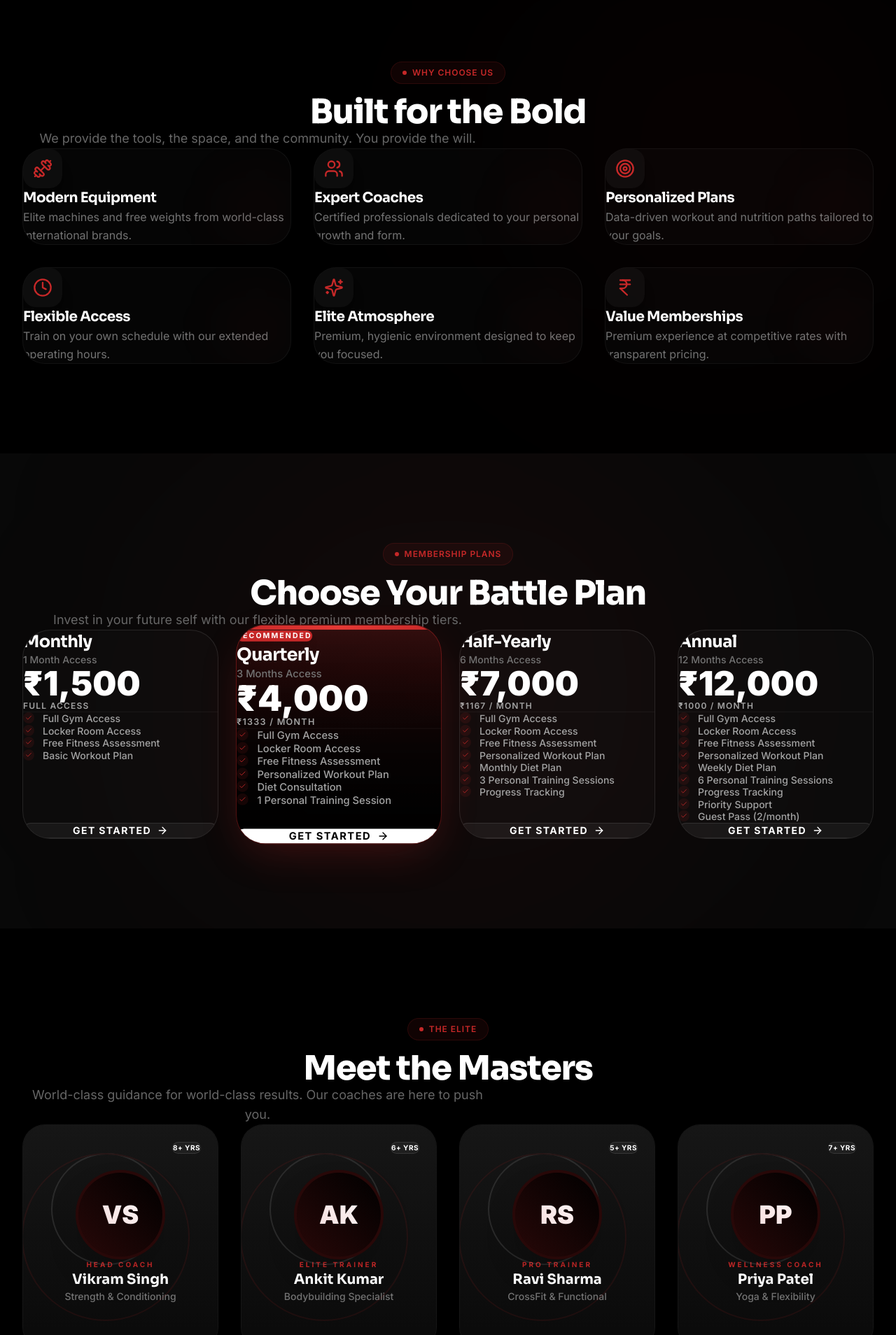
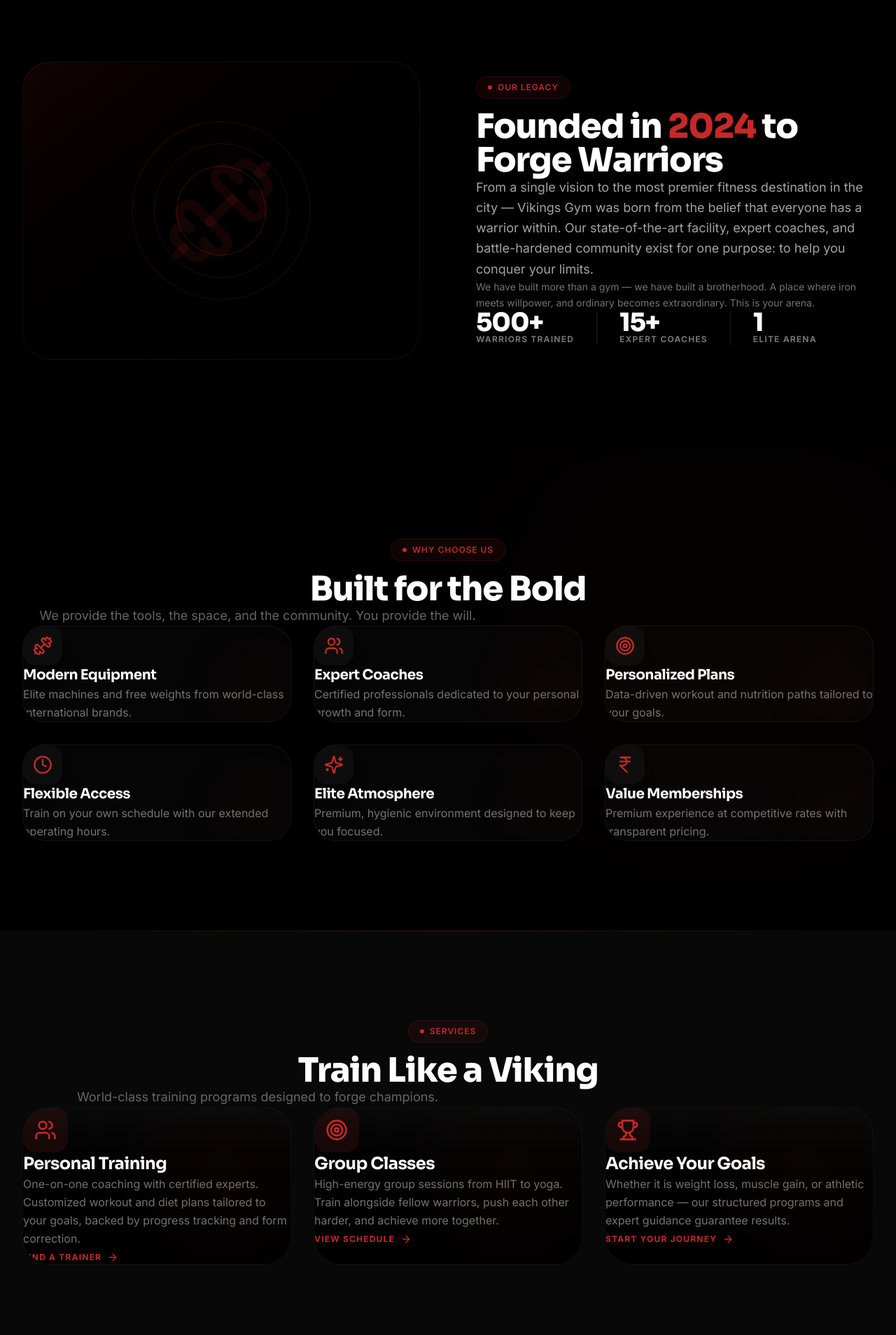
Before and after one commit to ritwikamit/Vikings-Gym, a Next.js app: page / in a window 1280 px wide. Shown: the part 840-2748 px from the top of the page at 70% size. Built offline with nearby package versions, Linux system fonts and the light colour scheme.

Commit message:
feat: Gold's Gym-inspired homepage redesign — brand heritage section, services cards, blog preview, free trial CTA

```diff
--- a/src/app/(public)/page.tsx
+++ b/src/app/(public)/page.tsx
@@ -10,7 +10,7 @@ import {
   Zap, Send, Crown, Award,
 } from 'lucide-react';
 import { cn, formatCurrency, calculateBMI, getBMICategory, getInitials } from '@/lib/utils';
-import { MEMBERSHIP_PLANS, TESTIMONIALS, FAQS, GYM_INFO } from '@/lib/constants';
+import { MEMBERSHIP_PLANS, TESTIMONIALS, FAQS, GYM_INFO, BLOG_POSTS } from '@/lib/constants';
 
 /* ─── Animation Wrappers ─── */
 function Reveal({ children, className, delay = 0, direction = 'up' }: {
@@ -190,6 +190,56 @@ function HeroSection() {
           <motion.div className="w-1.5 h-1.5 bg-[#C62828] rounded-full shadow-[0_0_10px_#C62828]" />
         </motion.div>
       </motion.div>
+    </section>
+  );
+}
+
+/* ─── BRAND HERITAGE ─── */
+function BrandHeritage() {
+  return (
+    <section className="section-padding bg-black relative overflow-hidden">
+      <div className="max-w-7xl mx-auto px-4 sm:px-6 lg:px-8">
+        <div className="grid grid-cols-1 lg:grid-cols-2 gap-12 lg:gap-20 items-center">
+          <Reveal direction="left" className="relative">
+            <div className="relative rounded-[2.5rem] overflow-hidden aspect-[4/3] bg-gradient-to-br from-[#C62828]/10 to-black border border-white/5 flex items-center justify-center">
+              <div className="absolute inset-0 flex items-center justify-center">
+                <Dumbbell className="w-40 h-40 text-[#C62828]/10" />
+              </div>
+              <div className="absolute top-1/2 left-1/2 -translate-x-1/2 -translate-y-1/2 w-64 h-64 border-2 border-[#C62828]/10 rounded-full" />
+              <div className="absolute top-1/2 left-1/2 -translate-x-1/2 -translate-y-1/2 w-48 h-48 border border-[#C62828]/20 rounded-full" />
+              <div className="absolute top-1/2 left-1/2 -translate-x-1/2 -translate-y-1/2 w-32 h-32 border border-[#C62828]/30 rounded-full" />
+            </div>
+          </Reveal>
+          <Reveal direction="right">
+            <SectionBadge>Our Legacy</SectionBadge>
+            <h2 className="text-3xl sm:text-4xl lg:text-5xl font-extrabold text-white mb-6 tracking-tight">
+              Founded in <span className="text-[#C62828]">2024</span> to Forge Warriors
+            </h2>
+            <p className="text-[#A3A3A3] text-base sm:text-lg leading-relaxed mb-6">
+              From a single vision to the most premier fitness destination in the city — Vikings Gym was born from the belief that everyone has a warrior within. Our state-of-the-art facility, expert coaches, and battle-hardened community exist for one purpose: to help you conquer your limits.
+            </p>
+            <p className="text-[#737373] text-sm leading-relaxed mb-8">
+              We have built more than a gym — we have built a brotherhood. A place where iron meets willpower, and ordinary becomes extraordinary. This is your arena.
+            </p>
+            <div className="flex items-center gap-8">
+              <div>
+                <p className="font-podium text-4xl text-white">500+</p>
+                <p className="text-[#737373] text-xs uppercase tracking-widest font-bold">Warriors Trained</p>
+              </div>
+              <div className="w-px h-12 bg-white/10" />
+              <div>
+                <p className="font-podium text-4xl text-white">15+</p>
+                <p className="text-[#737373] text-xs uppercase tracking-widest font-bold">Expert Coaches</p>
+              </div>
+              <div className="w-px h-12 bg-white/10" />
+              <div>
+                <p className="font-podium text-4xl text-white">1</p>
+                <p className="text-[#737373] text-xs uppercase tracking-widest font-bold">Elite Arena</p>
+              </div>
+            </div>
+          </Reveal>
+        </div>
+      </div>
     </section>
   );
 }
@@ -374,48 +424,64 @@ function TrainerShowcase() {
   );
 }
 
-/* ─── FACILITIES GALLERY ─── */
-function FacilitiesGallery() {
-  const facilities = [
-    { title: 'Strength Zone', desc: 'Power racks, platforms, & Olympic weights.', category: 'Strength', size: 'large' },
-    { title: 'Cardio Arena', desc: 'Smart treadmills & endurance gear.', category: 'Cardio', size: 'small' },
-    { title: 'Functional Area', desc: 'CrossFit rig & battle ropes.', category: 'Functional', size: 'small' },
-    { title: 'Premium Locker', desc: 'Showers, sauna & secure storage.', category: 'Amenities', size: 'small' },
-    { title: 'Recovery Zone', desc: 'Stretch & massage therapy area.', category: 'Recovery', size: 'small' },
+/* ─── SERVICES ─── */
+function ServicesSection() {
+  const services = [
+    {
+      icon: Users,
+      title: 'Personal Training',
+      desc: 'One-on-one coaching with certified experts. Customized workout and diet plans tailored to your goals, backed by progress tracking and form correction.',
+      cta: 'Find a Trainer',
+      href: '/trainers',
+    },
+    {
+      icon: Target,
+      title: 'Group Classes',
+      desc: 'High-energy group sessions from HIIT to yoga. Train alongside fellow warriors, push each other harder, and achieve more together.',
+      cta: 'View Schedule',
+      href: '/about',
+    },
+    {
+      icon: Trophy,
+      title: 'Achieve Your Goals',
+      desc: 'Whether it is weight loss, muscle gain, or athletic performance — our structured programs and expert guidance guarantee results.',
+      cta: 'Start Your Journey',
+      href: '/plans',
+    },
   ];
 
   return (
-    <section className="section-padding bg-[#080808] relative">
+    <section className="section-padding bg-[#080808] relative overflow-hidden">
+      <div className="absolute top-0 left-0 w-full h-px bg-gradient-to-r from-transparent via-[#C62828]/30 to-transparent" />
       <div className="max-w-7xl mx-auto px-4 sm:px-6 lg:px-8">
-        <SectionHeading badge="Facilities" title="The Arena" subtitle="10,000 sq ft of world-class training space designed for peak performance." />
-        <div className="grid grid-cols-1 sm:grid-cols-2 lg:grid-cols-3 gap-4 auto-rows-[240px]">
-          {facilities.map((f, i) => (
-            <Reveal key={f.title} delay={i * 0.1}
-              className={cn(
-                'relative group rounded-3xl overflow-hidden bg-[#0A0A0A] border border-white/5 transition-all duration-700',
-                f.size === 'large' ? 'sm:col-span-2 sm:row-span-2' : ''
-              )}
+        <SectionHeading badge="Services" title="Train Like a Viking" subtitle="World-class training programs designed to forge champions." />
+        <StaggerContainer className="grid grid-cols-1 lg:grid-cols-3 gap-6 lg:gap-8">
+          {services.map((s) => (
+            <motion.div key={s.title} variants={staggerItem}
+              className="group relative rounded-[2.5rem] overflow-hidden border border-white/5 hover:border-[#C62828]/40 transition-all duration-700 bg-gradient-to-b from-[#0A0A0A] to-black"
             >
-              <div className="absolute inset-0 bg-gradient-to-t from-black via-black/20 to-transparent z-10 opacity-80 group-hover:opacity-60 transition-opacity" />
-              <div className="absolute inset-0 nordic-pattern opacity-10 group-hover:opacity-20 transition-opacity" />
-              <div className="absolute inset-0 bg-[#C62828]/5 opacity-0 group-hover:opacity-100 transition-opacity" />
-
-              <div className="relative z-20 p-8 flex flex-col justify-end h-full translate-y-4 group-hover:translate-y-0 transition-transform duration-500">
-                <span className="inline-flex items-center px-3 py-1 rounded-full bg-[#C62828] text-white text-[9px] font-bold uppercase tracking-[0.2em] w-fit mb-3 shadow-lg">
-                  {f.category}
-                </span>
-                <h3 className={cn('font-bold text-white tracking-tight', f.size === 'large' ? 'text-4xl' : 'text-xl')}>{f.title}</h3>
-                <p className="text-[#737373] text-sm mt-2 max-w-xs group-hover:text-white/70 transition-colors">{f.desc}</p>
-              </div>
-
-              <div className="absolute top-6 right-6 z-20 opacity-0 group-hover:opacity-100 transition-opacity duration-500">
-                <div className="w-10 h-10 rounded-full bg-white/10 backdrop-blur-md flex items-center justify-center border border-white/20">
-                  <ArrowUpRight className="w-5 h-5 text-white" />
+              <div className="relative p-10 pb-0">
+                <div className="absolute top-0 right-0 w-48 h-48 bg-[#C62828]/5 rounded-full blur-3xl -mr-24 -mt-24 group-hover:bg-[#C62828]/10 transition-colors" />
+                <div className="relative mb-8">
+                  <div className="w-16 h-16 rounded-2xl bg-[#C62828]/10 flex items-center justify-center shadow-2xl group-hover:scale-110 transition-transform duration-500">
+                    <s.icon className="w-8 h-8 text-[#C62828]" />
                   </div>
                 </div>
-            </Reveal>
+                <h3 className="text-2xl font-bold text-white mb-4 tracking-tight group-hover:text-[#C62828] transition-colors">{s.title}</h3>
+                <p className="text-[#737373] text-base leading-relaxed">{s.desc}</p>
+              </div>
+              <div className="p-10 pt-8">
+                <Link href={s.href}
+                  className="inline-flex items-center gap-2 text-[#C62828] text-xs font-bold tracking-widest uppercase group/link hover:text-white transition-colors"
+                >
+                  {s.cta}
+                  <ArrowRight className="w-4 h-4 transition-transform group-hover/link:translate-x-1" />
+                </Link>
+              </div>
+              <div className="absolute bottom-0 left-0 right-0 h-0.5 bg-gradient-to-r from-[#C62828] via-[#C62828]/50 to-transparent scale-x-0 group-hover:scale-x-100 transition-transform duration-700 origin-left" />
+            </motion.div>
           ))}
-        </div>
+        </StaggerContainer>
       </div>
     </section>
   );
@@ -664,6 +730,57 @@ function FAQSection() {
   );
 }
 
+/* ─── BLOG PREVIEW ─── */
+function BlogPreview() {
+  return (
+    <section className="section-padding bg-[#080808] relative">
+      <div className="absolute top-0 right-0 w-[400px] h-[400px] bg-[#C62828]/5 rounded-full blur-[120px]" />
+      <div className="max-w-7xl mx-auto px-4 sm:px-6 lg:px-8 relative z-10">
+        <SectionHeading badge="Latest News" title="Vikings Chronicles" subtitle="Training tips, nutrition guides, and stories from the arena." />
+        <StaggerContainer className="grid grid-cols-1 sm:grid-cols-2 lg:grid-cols-3 gap-6 lg:gap-8">
+          {BLOG_POSTS.map((post) => (
+            <motion.div key={post.title} variants={staggerItem}
+              className="group relative rounded-[2rem] overflow-hidden bg-[#0A0A0A] border border-white/5 hover:border-[#C62828]/40 transition-all duration-500"
+            >
+              <div className="relative h-52 bg-gradient-to-br from-[#161616] to-black flex items-center justify-center overflow-hidden">
+                <div className="absolute inset-0 opacity-10 group-hover:opacity-20 transition-opacity">
+                  <div className="absolute top-5 left-5 w-24 h-24 border-2 border-white/10 rounded-full" />
+                  <div className="absolute bottom-5 right-5 w-32 h-32 border-2 border-[#C62828]/20 rounded-full" />
+                </div>
+                <div className="relative w-16 h-16 rounded-2xl bg-[#C62828]/10 flex items-center justify-center group-hover:scale-110 transition-transform duration-500 shadow-lg">
+                  <Trophy className="w-8 h-8 text-[#C62828]" />
+                </div>
+                <span className="absolute top-4 left-4 px-3 py-1 rounded-full bg-[#C62828] text-white text-[9px] font-bold tracking-wider uppercase">
+                  {post.category}
+                </span>
+              </div>
+              <div className="p-6 lg:p-8">
+                <p className="text-[#737373] text-[10px] font-bold uppercase tracking-widest mb-3">{post.date}</p>
+                <h3 className="text-lg font-bold text-white mb-3 tracking-tight leading-snug group-hover:text-[#C62828] transition-colors">{post.title}</h3>
+                <p className="text-[#666] text-sm leading-relaxed mb-6">{post.excerpt}</p>
+                <Link href={post.slug}
+                  className="inline-flex items-center gap-2 text-[#C62828] text-xs font-bold tracking-widest uppercase group/link hover:text-white transition-colors"
+                >
+                  Read More
+                  <ArrowRight className="w-4 h-4 transition-transform group-hover/link:translate-x-1" />
+                </Link>
+              </div>
+            </motion.div>
+          ))}
+        </StaggerContainer>
+        <Reveal className="text-center mt-12">
+          <Link href="/blog"
+            className="inline-flex items-center gap-2 text-[#737373] hover:text-[#C62828] text-sm font-bold tracking-widest uppercase transition-all group"
+          >
+            View All Articles
+            <ArrowRight className="w-4 h-4 group-hover:translate-x-2 transition-transform" />
+          </Link>
+        </Reveal>
+      </div>
+    </section>
+  );
+}
+
 /* ─── CONTACT ─── */
 function ContactSection() {
   const [formState, setFormState] = useState({ name: '', email: '', phone: '', message: '' });
@@ -757,39 +874,37 @@ function ContactSection() {
   );
 }
 
-/* ─── CTA ─── */
-function CTABanner() {
+/* ─── FREE TRIAL CTA ─── */
+function FreeTrialCTA() {
   return (
-    <section className="py-20 lg:py-32 relative overflow-hidden bg-black">
-      <div className="absolute top-1/2 left-1/2 -translate-x-1/2 -translate-y-1/2 w-[1000px] h-[600px] bg-[#C62828]/10 rounded-full blur-[150px] pointer-events-none" />
-
-      <div className="max-w-7xl mx-auto px-4 sm:px-6 lg:px-8">
-        <Reveal>
-          <div className="relative rounded-[3rem] overflow-hidden bg-gradient-to-br from-[#C62828] to-[#8E0000] p-1 shadow-2xl shadow-[#C62828]/20">
-            <div className="relative rounded-[2.9rem] overflow-hidden bg-black/40 backdrop-blur-xl px-8 py-16 sm:py-20 lg:py-24 text-center">
-              <div className="absolute top-0 right-0 p-20 opacity-10 pointer-events-none">
-                <Dumbbell className="w-64 h-64 text-white -rotate-12" />
+    <section className="py-20 lg:py-24 relative overflow-hidden bg-black">
+      <div className="absolute top-1/2 left-1/2 -translate-x-1/2 -translate-y-1/2 w-full h-full max-w-4xl bg-[#C62828]/10 rounded-full blur-[150px] pointer-events-none" />
+      <div className="max-w-7xl mx-auto px-4 sm:px-6 lg:px-8 relative z-10">
+        <Reveal className="text-center">
+          <div className="inline-flex items-center gap-2 px-4 py-2 rounded-full glass border border-white/10 text-white text-[10px] font-bold tracking-[0.4em] uppercase mb-6">
+            <Sparkles className="w-3.5 h-3.5 text-[#C62828]" />
+            Not Sure Yet?
           </div>
-
-              <div className="relative z-10">
-                <h2 className="font-podium text-4xl sm:text-6xl lg:text-7xl text-white mb-6 leading-none">Ready to <span className="text-[#C62828]">Transform?</span></h2>
-                <p className="text-white/70 text-lg sm:text-xl max-w-2xl mx-auto mb-12 font-medium">
-                  The only bad workout is the one that didn&apos;t happen. Join the Vikings tribe today and unleash your potential.
+          <h2 className="font-podium text-4xl sm:text-5xl lg:text-6xl text-white mb-6 leading-none">
+            Try Us for{' '}
+            <span className="gradient-text-fire">FREE</span>
+          </h2>
+          <p className="text-[#A3A3A3] text-lg sm:text-xl max-w-2xl mx-auto mb-10 font-medium">
+            Claim your complimentary trial pass and experience the Vikings Gym difference. No commitment, just results.
           </p>
-                <div className="flex flex-col sm:flex-row items-center justify-center gap-6">
-                  <Link href="/plans"
-                    className="group w-full sm:w-auto inline-flex items-center justify-center gap-3 px-10 py-5 text-sm font-black tracking-widest uppercase text-black bg-white rounded-2xl hover:bg-[#C62828] hover:text-white transition-all duration-500 shadow-2xl hover:shadow-[#C62828]/40 hover:-translate-y-1">
-                    Join the Tribe
-                    <ArrowRight className="w-5 h-5 transition-transform duration-500 group-hover:translate-x-2" />
+          <div className="flex flex-col sm:flex-row items-center justify-center gap-4">
+            <Link href="/contact"
+              className="group inline-flex items-center gap-3 px-10 py-5 bg-[#C62828] text-white text-sm font-black tracking-widest uppercase rounded-2xl hover:bg-[#A32020] transition-all duration-500 shadow-[0_10px_40px_rgba(198,40,40,0.3)] hover:shadow-[0_15px_50px_rgba(198,40,40,0.5)] hover:-translate-y-1"
+            >
+              Claim Free Pass
+              <ArrowRight className="w-5 h-5 transition-transform group-hover:translate-x-1" />
             </Link>
             <a href={`tel:${GYM_INFO.phone}`}
-                    className="w-full sm:w-auto inline-flex items-center justify-center gap-3 px-10 py-5 text-sm font-black tracking-widest uppercase text-white rounded-2xl border-2 border-white/10 hover:border-white/40 hover:bg-white/5 transition-all duration-500">
+              className="inline-flex items-center gap-3 px-10 py-5 text-sm font-bold tracking-widest uppercase text-white rounded-2xl border-2 border-white/10 hover:border-white/30 hover:bg-white/5 transition-all duration-500"
+            >
               <Phone className="w-5 h-5" />
-                    Call Us Now
+              Call to Book
             </a>
-                </div>
-              </div>
-            </div>
           </div>
         </Reveal>
       </div>
@@ -802,16 +917,18 @@ export default function HomePage() {
   return (
     <>
       <HeroSection />
+      <BrandHeritage />
       <WhyChooseUs />
+      <ServicesSection />
       <MembershipPlans />
       <TrainerShowcase />
-      <FacilitiesGallery />
       <Transformations />
       <TestimonialsSection />
       <BMICalculator />
       <FAQSection />
+      <BlogPreview />
       <ContactSection />
-      <CTABanner />
+      <FreeTrialCTA />
     </>
   );
 }
--- a/src/lib/constants.ts
+++ b/src/lib/constants.ts
@@ -214,3 +214,27 @@ export const TESTIMONIALS = [
     image: "/testimonials/member4.jpg",
   },
 ] as const;
+
+export const BLOG_POSTS = [
+  {
+    title: "5 Essential Tips for Building Muscle Faster",
+    excerpt: "Discover science-backed techniques to maximize muscle growth and accelerate your gains at Vikings Gym.",
+    category: "Training",
+    date: "June 1, 2026",
+    slug: "/blog/muscle-building-tips",
+  },
+  {
+    title: "The Complete Guide to Gym Nutrition",
+    excerpt: "Fuel your body like a warrior with our comprehensive nutrition guide — from pre-workout meals to recovery protocols.",
+    category: "Nutrition",
+    date: "May 25, 2026",
+    slug: "/blog/nutrition-guide",
+  },
+  {
+    title: "Warm-Up Like a Pro: Essential Routine",
+    excerpt: "Prepare your body for peak performance with this coach-approved warm-up sequence used by elite athletes.",
+    category: "Training",
+    date: "May 18, 2026",
+    slug: "/blog/warm-up-routine",
+  },
+] as const;
```
Lines whose indentation alone changed are shown as unchanged.
